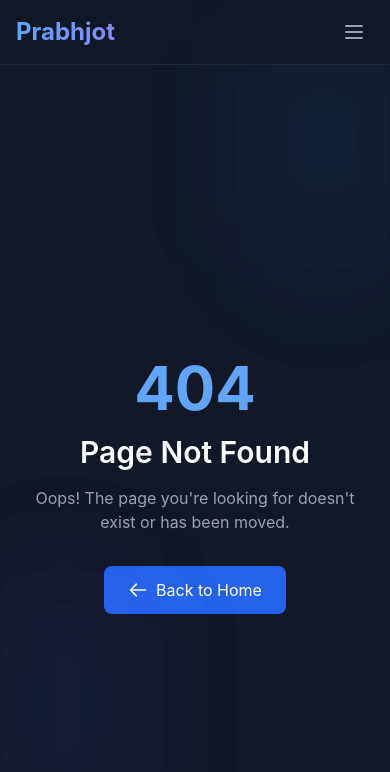
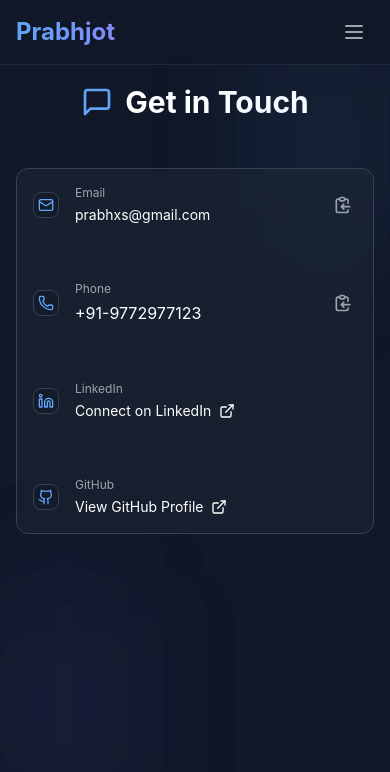
Before and after one commit to prabhxjottsingh/portfolio, a React (Create React App) app: page /portfolio/contact in a window 390 px wide. Before the commit this address had no page. Shown: the top 772 px of the page. Built offline with nearby package versions, Linux system fonts and the light colour scheme.

Commit message:
added contactme page with linkedin url, email, and phone number

```diff
--- a/src/App.tsx
+++ b/src/App.tsx
@@ -8,6 +8,7 @@ import "./App.css";
 import About from "./components/About";
 import Achievement from "./components/Achievement";
 import NotFound from "./components/NotFound";
+import Contact from "./components/Contact";
 
 function App() {
   return (
@@ -27,6 +28,7 @@ function App() {
             <Route path="/projects" element={<Project />} />
             <Route path="/achievements" element={<Achievement />} />
             <Route path="/about" element={<About />} />
+            <Route path="/contact" element={<Contact />} />
             <Route path="*" element={<NotFound />} />
           </Routes>
         </main>
--- a/src/components/Achievement.tsx
+++ b/src/components/Achievement.tsx
@@ -1,6 +1,6 @@
 import React from "react";
 import { achievements as achievementData } from "../data";
-import { Trophy } from "lucide-react";
+import { ExternalLink, Trophy } from "lucide-react";
 
 const Achievement = () => {
   const achievements = achievementData;
@@ -25,10 +25,10 @@ const Achievement = () => {
               target="_blank"
               rel="noopener noreferrer"
               key={index}
-              className="group relative bg-gray-800/50 backdrop-blur-sm rounded-lg p-6 border border-blue-400/20 transition-all duration-300 hover:border-blue-400/40 hover:scale-[1.02]"
+              className="group relative bg-gray-800/50 backdrop-blur-sm rounded-lg p-6 border border-blue-400/20 transition-all duration-300 hover:border-blue-400/40 hover:scale-[1.02] "
             >
-              <div className="flex items-start gap-4">
-                <div className="flex-shrink-0 w-12 h-12 bg-gray-900/50 rounded-lg p-2 flex items-center justify-center">
+              <div className="flex items-start gap-4 ">
+                <div className="flex-shrink-0 w-12 h-12 bg-gray-900/50 rounded-lg p-2 flex items-center justify-center ">
                   <img
                     src={achievement.image}
                     alt=""
@@ -36,9 +36,10 @@ const Achievement = () => {
                     onError={handleImageError}
                   />
                 </div>
-                <p className="text-gray-100 leading-relaxed">
+                <p className="text-gray-100 leading-relaxed group-hover:text-blue-500">
                   {achievement.title}
                 </p>
+                <ExternalLink className="w-6 h-6 text-white group-hover:text-blue-500" />
               </div>
             </a>
           ))}
--- /dev/null
+++ b/src/components/Contact.tsx
@@ -0,0 +1,167 @@
+import React, { useState } from "react";
+import {
+  Mail,
+  Phone,
+  Linkedin,
+  Github,
+  MessageSquare,
+  Check,
+  Navigation,
+  Navigation2,
+  Navigation2Icon,
+  Navigation2OffIcon,
+  LucideNavigation,
+  ExternalLink,
+} from "lucide-react";
+
+const Contact = () => {
+  const contactInfo = {
+    email: "prabhxs@gmail.com",
+    phone: "+91-9772977123",
+    linkedin: "https://www.linkedin.com/in/prabhxjottsingh/",
+    github: "https://github.com/prabhxjottsingh",
+  };
+
+  const [copiedField, setCopiedField] = useState<string | null>(null);
+
+  const handleCopy = (text: string, field: string) => {
+    navigator.clipboard.writeText(text);
+    setCopiedField(field);
+    setTimeout(() => setCopiedField(null), 2000); // Reset after 2 seconds
+  };
+
+  return (
+    <section className="py-5 bg-gray-900 min-h-screen">
+      <div className="max-w-4xl mx-auto px-4 sm:px-6 lg:px-8">
+        <h2 className="text-3xl font-bold text-white mb-12 text-center flex items-center justify-center gap-3">
+          <MessageSquare className="w-8 h-8 text-blue-400" />
+          <span>Get in Touch</span>
+        </h2>
+
+        <div className="grid gap-8">
+          {/* Contact Card */}
+          <div className="bg-gray-800/50 backdrop-blur-sm rounded-xl border border-gray-700 p- hover:border-blue-500/30 transition-all duration-300">
+            <div className="space-y-6">
+              {/* Email */}
+              <div className="flex items-center gap-4 group p-4 rounded-lg hover:bg-gray-700/30 transition-all duration-300">
+                <div className="p-1 bg-gray-900/50 rounded-lg border border-gray-700 group-hover:border-blue-500/30 group-hover:scale-110 transition-all duration-300">
+                  <Mail className="w-4 h-4 text-blue-400" />
+                </div>
+                <div className="flex-1 text-sm">
+                  <p className="text-xs text-gray-400 mb-1">Email</p>
+                  <a
+                    href={`mailto:${contactInfo.email}`}
+                    className="text-white hover:text-blue-400 transition-colors duration-300 hover:underline"
+                  >
+                    {contactInfo.email}
+                  </a>
+                </div>
+                <button
+                  onClick={() => handleCopy(contactInfo.email, "email")}
+                  className="p-1 text-gray-400 hover:text-blue-400 transition-all duration-300 hover:scale-110 relative group"
+                  title={copiedField === "email" ? "Copied!" : "Copy email"}
+                >
+                  {copiedField === "email" ? (
+                    <Check className="w-5 h-5 text-green-400" />
+                  ) : (
+                    <svg
+                      className="w-5 h-5"
+                      fill="none"
+                      stroke="currentColor"
+                      viewBox="0 0 24 24"
+                    >
+                      <path
+                        strokeLinecap="round"
+                        strokeLinejoin="round"
+                        strokeWidth={2}
+                        d="M8 5H6a2 2 0 00-2 2v12a2 2 0 002 2h10a2 2 0 002-2v-1M8 5a2 2 0 002 2h2a2 2 0 002-2M8 5a2 2 0 012-2h2a2 2 0 012 2m0 0h2a2 2 0 012 2v3m2 4H10m0 0l3-3m-3 3l3 3"
+                      />
+                    </svg>
+                  )}
+                </button>
+              </div>
+
+              {/* Phone */}
+              <div className="flex items-center gap-4 group p-4 rounded-lg hover:bg-gray-700/30 transition-all duration-300">
+                <div className="p-1 bg-gray-900/50 rounded-lg border border-gray-700 group-hover:border-blue-500/30 group-hover:scale-110 transition-all duration-300">
+                  <Phone className="w-4 h-4 text-blue-400" />
+                </div>
+                <div className="flex-1 text-sx">
+                  <p className="text-xs text-gray-400 mb-1">Phone</p>
+                  <a
+                    href={`tel:${contactInfo.phone}`}
+                    className="text-white hover:text-blue-400 transition-colors duration-300 hover:underline"
+                  >
+                    {contactInfo.phone}
+                  </a>
+                </div>
+                <button
+                  onClick={() => handleCopy(contactInfo.phone, "phone")}
+                  className="p-1 text-gray-400 hover:text-blue-400 transition-all duration-300 hover:scale-110"
+                  title={copiedField === "phone" ? "Copied!" : "Copy phone"}
+                >
+                  {copiedField === "phone" ? (
+                    <Check className="w-5 h-5 text-green-400" />
+                  ) : (
+                    <svg
+                      className="w-5 h-5"
+                      fill="none"
+                      stroke="currentColor"
+                      viewBox="0 0 24 24"
+                    >
+                      <path
+                        strokeLinecap="round"
+                        strokeLinejoin="round"
+                        strokeWidth={2}
+                        d="M8 5H6a2 2 0 00-2 2v12a2 2 0 002 2h10a2 2 0 002-2v-1M8 5a2 2 0 002 2h2a2 2 0 002-2M8 5a2 2 0 012-2h2a2 2 0 012 2m0 0h2a2 2 0 012 2v3m2 4H10m0 0l3-3m-3 3l3 3"
+                      />
+                    </svg>
+                  )}
+                </button>
+              </div>
+
+              {/* Social Links */}
+              <div className="flex items-center gap-4 group p-4 rounded-lg hover:bg-gray-700/30 transition-all duration-300">
+                <div className="p-1 bg-gray-900/50 rounded-lg border border-gray-700 group-hover:border-blue-500/30 group-hover:scale-110 transition-all duration-300">
+                  <Linkedin className="w-4 h-4 text-blue-400" />
+                </div>
+                <div className="flex-1 text-sm">
+                  <p className="text-xs text-gray-400 mb-1">LinkedIn</p>
+                  <a
+                    href={contactInfo.linkedin}
+                    target="_blank"
+                    rel="noopener noreferrer"
+                    className="text-white hover:text-blue-400 duration-300 hover:underline flex items-center gap-2 group-hover:translate-x-2 transition-transform"
+                  >
+                    Connect on LinkedIn
+                    <ExternalLink className="w-4 h-4" />
+                  </a>
+                </div>
+              </div>
+
+              <div className="flex items-center gap-4 group p-4 rounded-lg hover:bg-gray-700/30 transition-all duration-300">
+                <div className="p-1 bg-gray-900/50 rounded-lg border border-gray-700 group-hover:border-blue-500/30 group-hover:scale-110 transition-all duration-300">
+                  <Github className="w-4 h-4 text-blue-400" />
+                </div>
+                <div className="flex-1 text-sm">
+                  <p className="text-xs text-gray-400 mb-1">GitHub</p>
+                  <a
+                    href={contactInfo.github}
+                    target="_blank"
+                    rel="noopener noreferrer"
+                    className="text-white hover:text-blue-400 duration-300 hover:underline flex items-center gap-2 group-hover:translate-x-2 transition-transform"
+                  >
+                    View GitHub Profile
+                    <ExternalLink className="w-4 h-4" />
+                  </a>
+                </div>
+              </div>
+            </div>
+          </div>
+        </div>
+      </div>
+    </section>
+  );
+};
+
+export default Contact;
--- a/src/components/Navbar.tsx
+++ b/src/components/Navbar.tsx
@@ -65,6 +65,9 @@ const Navbar = () => {
               isActive={location.pathname === "/achievements"}
             >
               Achievements
+            </NavLink>
+            <NavLink to="/contact" isActive={location.pathname === "/contact"}>
+              Contact
             </NavLink>
           </div>
 
@@ -147,6 +150,13 @@ const Navbar = () => {
               onClick={() => handleMenuClose()}
             >
               Achievements
+            </MobileNavLink>
+            <MobileNavLink
+              to="/contact"
+              isActive={location.pathname === "/contact"}
+              onClick={() => handleMenuClose()}
+            >
+              Contact
             </MobileNavLink>
           </div>
         </div>
```
